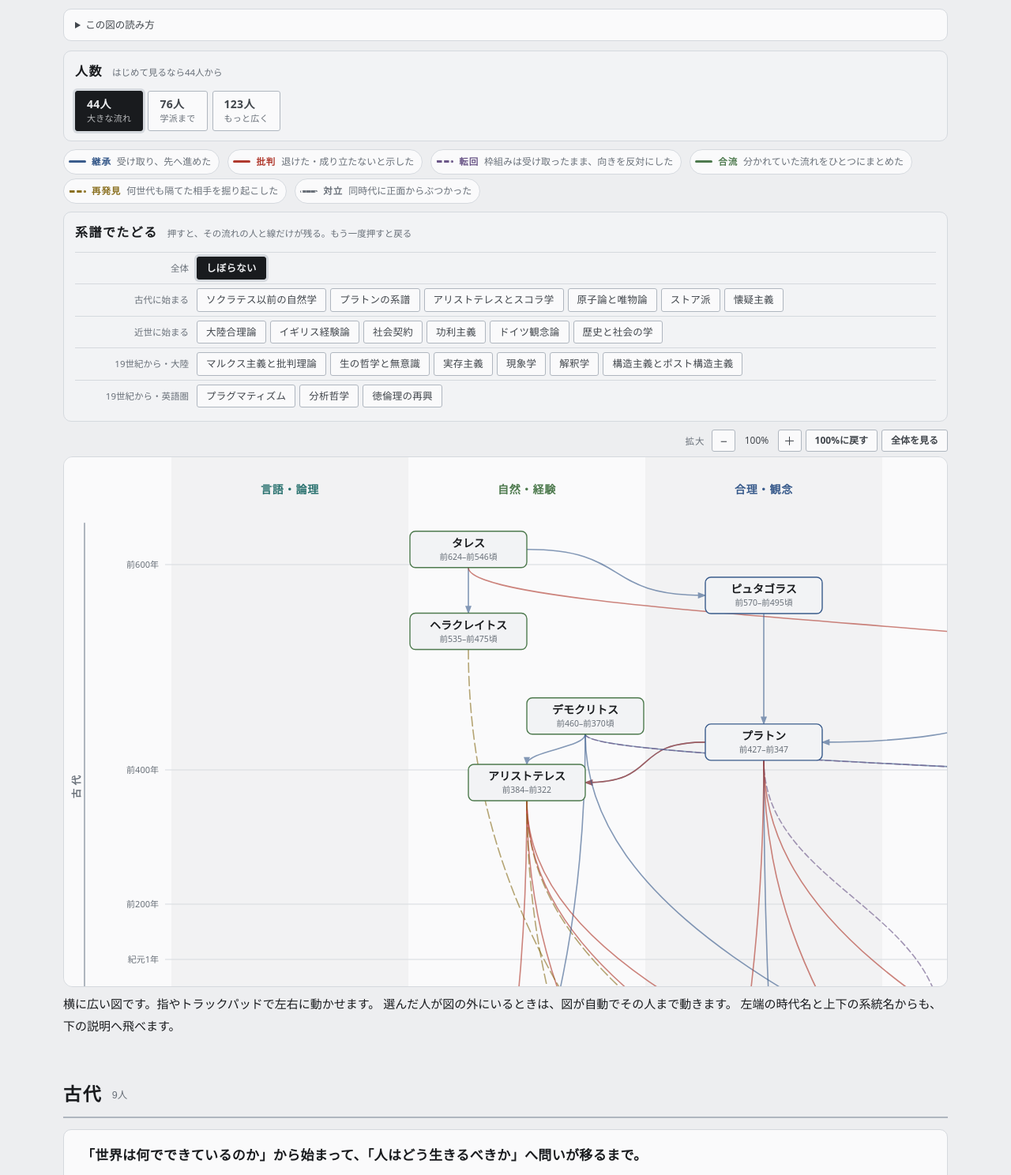
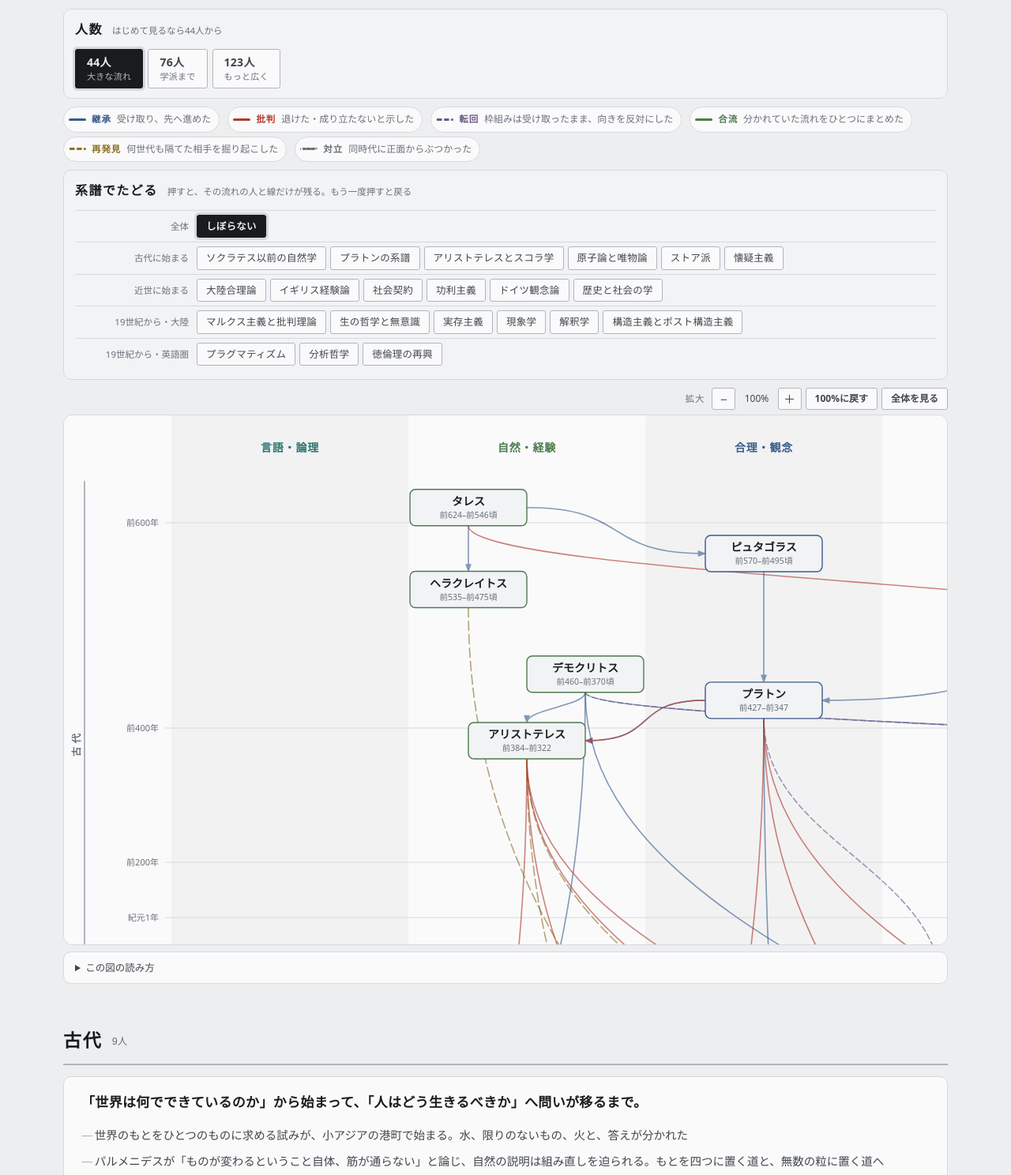
Before and after one commit to oqllol/western-philosophy-map-site, a plain HTML site: page index.html in a window 1280 px wide. Shown: the part 96-1584 px from the top of the page at 79% size. Drawn offline with Linux system fonts and the light colour scheme.

Commit message:
「この図の読み方」を図の下へ移し、半分に削った
Co-Authored-By: Claude Opus 5 (1M context) <noreply@anthropic.com>

```diff
--- a/index.html
+++ b/index.html
@@ -359,18 +359,6 @@ footer{margin-top:56px;padding-top:18px;border-top:1px solid var(--rule);
   <div id="findList" class="find-list" hidden></div>
 </div>
 </header>
-
-<details class="note">
-  <summary>この図の読み方</summary>
-  <b>線の読み方</b>　矢印は影響の向き（先人 → あとの人）。凡例をクリックすると、その種類の線を隠せる。
-  人物をクリックすると、その人に出入りしている線だけが残る。<br>
-  <b>縦の目盛りは等間隔ではない</b>　人が密集する時代ほど広く取ってある。左の年号で位置を確かめてほしい。
-  箱の位置は生年で、著作の年ではない。<br>
-  <b>はじめは44人だけ出る</b>　大きな流れをたどれる44人から始まり、76人・123人まで増やせる。
-  増やすと、その人たちのあいだを取り持った人が現れる。<br>
-  <b>系譜と系統は別のもの</b>　横の並び（言語・論理／自然・経験…）は図の上での置き場所。
-  下のボタンの系譜は、誰から誰へ受け渡されたかの流れで、置き場所をまたぐ。
-</details>
 
 <div class="danwrap">
   <div class="danhead"><span class="k">人数</span>
@@ -983,9 +971,16 @@ footer{margin-top:56px;padding-top:18px;border-top:1px solid var(--rule);
 <g class="node c3" data-n="クリプキ" data-d="3" tabindex="0" role="button"><rect x="212.0" y="2973.0" width="148" height="46" rx="7"/><text class="nm" x="286.0" y="2993.0" text-anchor="middle" font-size="14">クリプキ</text><text class="yr" x="286.0" y="3009.0" text-anchor="middle">1940–2022</text></g>
 <g class="node c4" data-n="ヌスバウム" data-d="3" tabindex="0" role="button"><rect x="1712.0" y="3029.0" width="148" height="46" rx="7"/><text class="nm" x="1786.0" y="3049.0" text-anchor="middle" font-size="14">ヌスバウム</text><text class="yr" x="1786.0" y="3065.0" text-anchor="middle">1947–</text></g>
 </svg></div>
-<p class="sub" style="margin:0 0 8px">横に広い図です。指やトラックパッドで左右に動かせます。
-選んだ人が図の外にいるときは、図が自動でその人まで動きます。
-左端の時代名と上下の系統名からも、下の説明へ飛べます。</p>
+<details class="note">
+  <summary>この図の読み方</summary>
+  <b>矢印は影響の向き</b>　先人からあとの人へ。色と形は、受け渡し方の6つの型で分けてある。<br>
+  <b>縦の目盛りは等間隔ではない</b>　人が密集する時代ほど広く取ってある。左の年号で位置を確かめてほしい。
+  箱の位置は生年で、著作の年ではない。<br>
+  <b>系譜と系統は別のもの</b>　横の並び（言語・論理／自然・経験…）は、その人がどこに立ったかの目印。
+  系譜は、誰から誰へ受け渡されたかの流れで、立ち位置をまたぐ。<br>
+  <b>横に広い</b>　指やトラックパッドで左右に動かせる。選んだ人が図の外にいるときは、図が自動でその人まで動く。
+  左端の時代名と上下の系統名からも、下の説明へ飛べる。
+</details>
 
 <div id="panel"><button class="x" aria-label="閉じる">×</button><div id="pbody"></div></div>
 
```
Also changed, not shown: 西洋哲学史マップ.html (+10 -15 lines).
